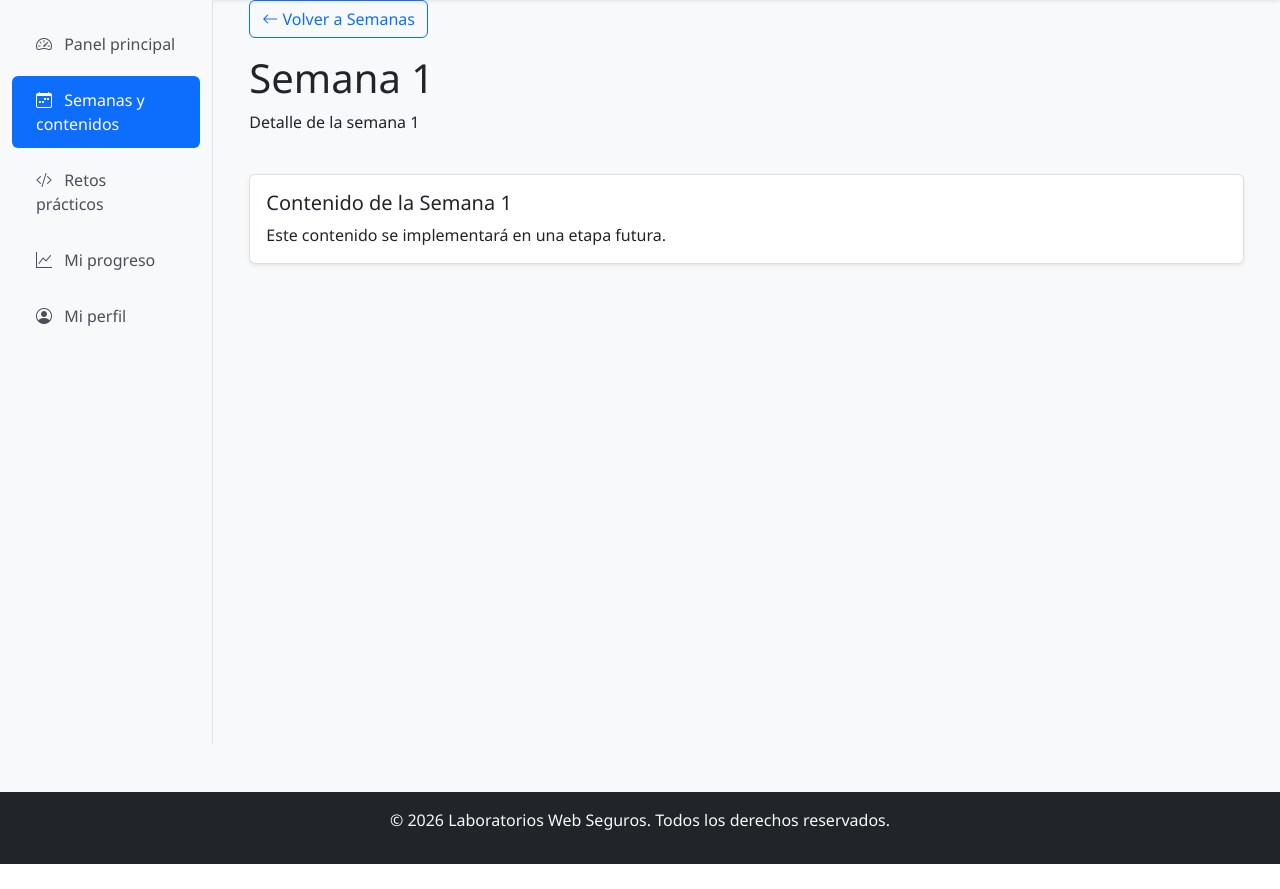
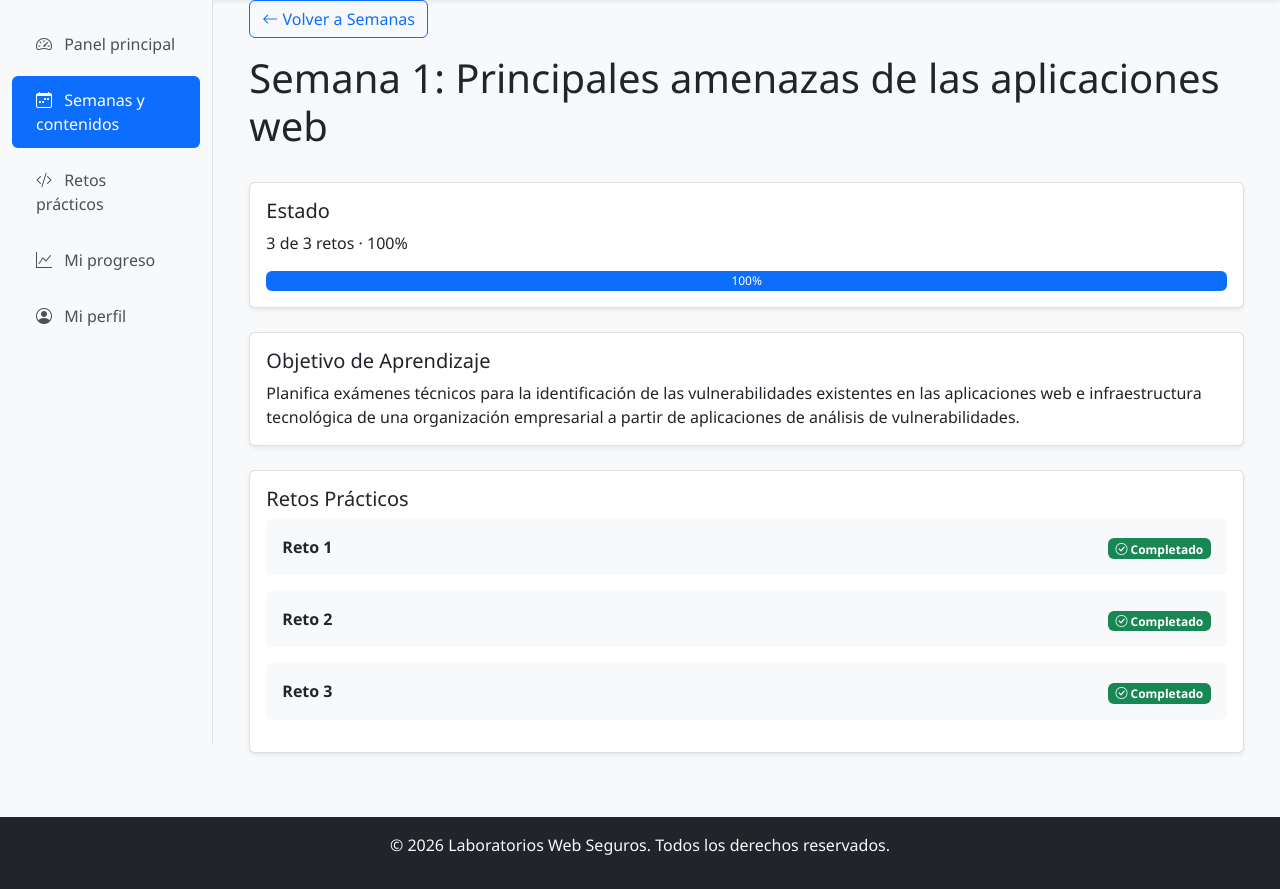
Before and after one commit to Gorlex/laboratorio-web-seguro, a Django app: page /semanas/1/ in a window 1280 px wide. Shown: the part 66-955 px from the top of the page. Before the commit the page ends 930 px from the top, so only its background shows below. Run offline with Django 5.2, Linux system fonts and the light colour scheme.

Commit message:
se detallan los temas para la primer semana

```diff
--- a/apps/weeks/views.py
+++ b/apps/weeks/views.py
@@ -37,8 +37,41 @@ def index(request):
 
 def detail(request, week_number):
     """Página de detalle de una semana específica."""
-    # Esta vista se implementará en una etapa futura
+    # Datos específicos para cada semana - solo Semana 1 tiene contenido definido
+    if week_number == 1:
+        semana_data = {
+            'numero': 1,
+            'titulo': 'Principales amenazas de las aplicaciones web',
+            'retos_completados': 3,
+            'total_retos': 3,
+            'porcentaje': 100,
+            'estado': 'Completada',
+            'objetivo_aprendizaje': 'Planifica exámenes técnicos para la identificación de las vulnerabilidades existentes en las aplicaciones web e infraestructura tecnológica de una organización empresarial a partir de aplicaciones de análisis de vulnerabilidades.',
+            'retos': [
+                {'nombre': 'Reto 1', 'completado': True},
+                {'nombre': 'Reto 2', 'completado': True},
+                {'nombre': 'Reto 3', 'completado': True}
+            ]
+        }
+    else:
+        # Para las demás semanas, usamos datos genéricos
+        semana_data = {
+            'numero': week_number,
+            'titulo': f'Semana {week_number}',
+            'retos_completados': 0,
+            'total_retos': 3,
+            'porcentaje': 0,
+            'estado': 'Pendiente',
+            'objetivo_aprendizaje': 'Contenido de la semana pendiente por desarrollar.',
+            'retos': [
+                {'nombre': 'Reto 1', 'completado': False},
+                {'nombre': 'Reto 2', 'completado': False},
+                {'nombre': 'Reto 3', 'completado': False}
+            ]
+        }
+
     context = {
-        'week_number': week_number
+        'week_number': week_number,
+        'semana': semana_data
     }
     return render(request, 'weeks/detail.html', context)
--- a/templates/weeks/detail.html
+++ b/templates/weeks/detail.html
@@ -9,18 +9,72 @@
             <a href="{% url 'weeks:index' %}" class="btn btn-outline-primary mb-3">
                 <i class="bi bi-arrow-left"></i> Volver a Semanas
             </a>
-            <h1>Semana {{ week_number }}</h1>
-            <p>Detalle de la semana {{ week_number }}</p>
+            <h1>Semana {{ semana.numero }}: {{ semana.titulo }}</h1>
         </div>
     </div>
 
     <!-- Contenido del detalle de la semana -->
     <div class="row">
         <div class="col-12">
+            <div class="card mb-4">
+                <div class="card-body">
+                    <h5 class="card-title">Estado</h5>
+                    <p class="card-text">
+                        {{ semana.retos_completados }} de {{ semana.total_retos }} retos · {{ semana.porcentaje }}%
+                    </p>
+                    <div class="progress">
+                        <div class="progress-bar"
+                             role="progressbar"
+                             style="width: {{ semana.porcentaje }}%"
+                             aria-valuenow="{{ semana.porcentaje }}"
+                             aria-valuemin="0"
+                             aria-valuemax="100">
+                            {{ semana.porcentaje }}%
+                        </div>
+                    </div>
+                </div>
+            </div>
+        </div>
+    </div>
+
+    <div class="row">
+        <div class="col-12">
+            <div class="card mb-4">
+                <div class="card-body">
+                    <h5 class="card-title">Objetivo de Aprendizaje</h5>
+                    <p class="card-text">{{ semana.objetivo_aprendizaje }}</p>
+                </div>
+            </div>
+        </div>
+    </div>
+
+    <div class="row">
+        <div class="col-12">
             <div class="card">
                 <div class="card-body">
-                    <h5 class="card-title">Contenido de la Semana {{ week_number }}</h5>
-                    <p class="card-text">Este contenido se implementará en una etapa futura.</p>
+                    <h5 class="card-title">Retos Prácticos</h5>
+                    <div class="row">
+                        {% for reto in semana.retos %}
+                        <div class="col-md-12 mb-3">
+                            <div class="d-flex justify-content-between align-items-center p-3 bg-light rounded">
+                                <div>
+                                    <strong>{{ reto.nombre }}</strong>
+                                </div>
+                                <div>
+                                    {% if reto.completado %}
+                                    <span class="badge bg-success">
+                                        <i class="bi bi-check-circle"></i> Completado
+                                    </span>
+                                    {% else %}
+                                    <span class="badge bg-secondary">
+                                        <i class="bi bi-clock"></i> Pendiente
+                                    </span>
+                                    {% endif %}
+                                </div>
+                            </div>
+                        </div>
+                        {% endfor %}
+                    </div>
                 </div>
             </div>
         </div>
```
